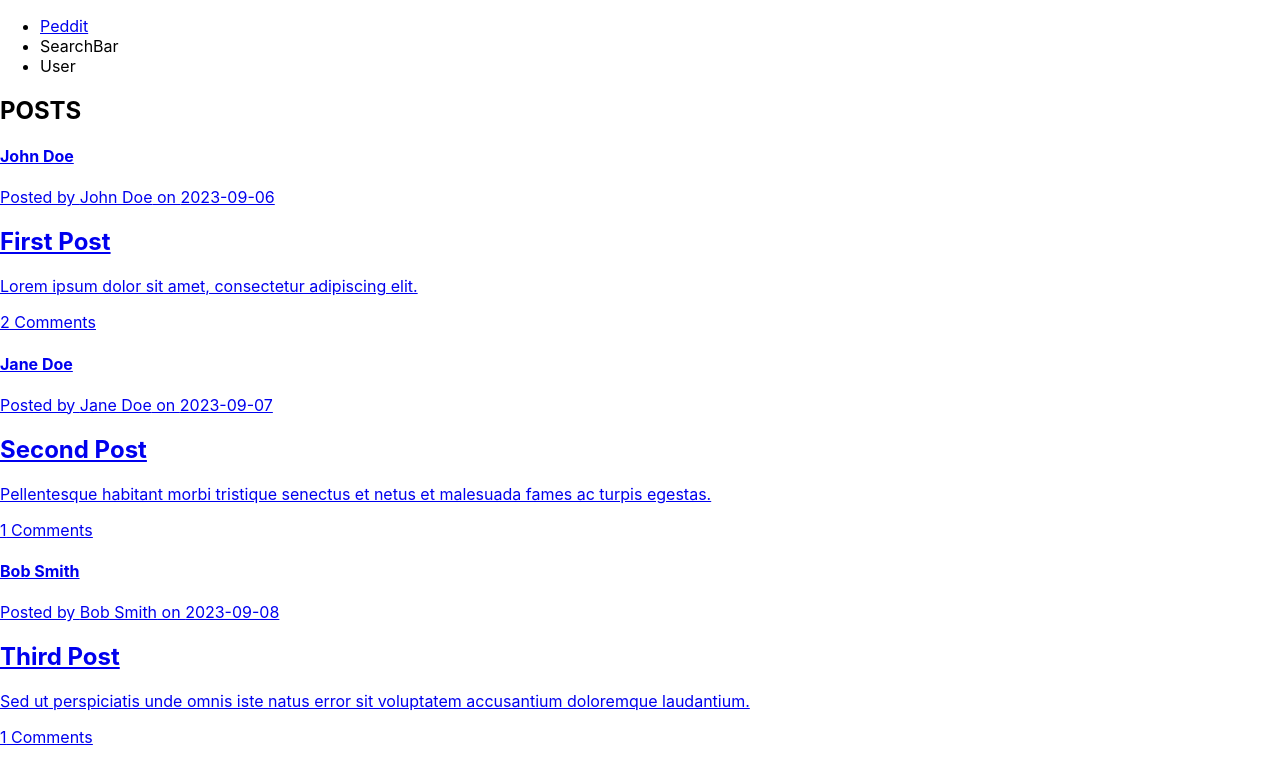
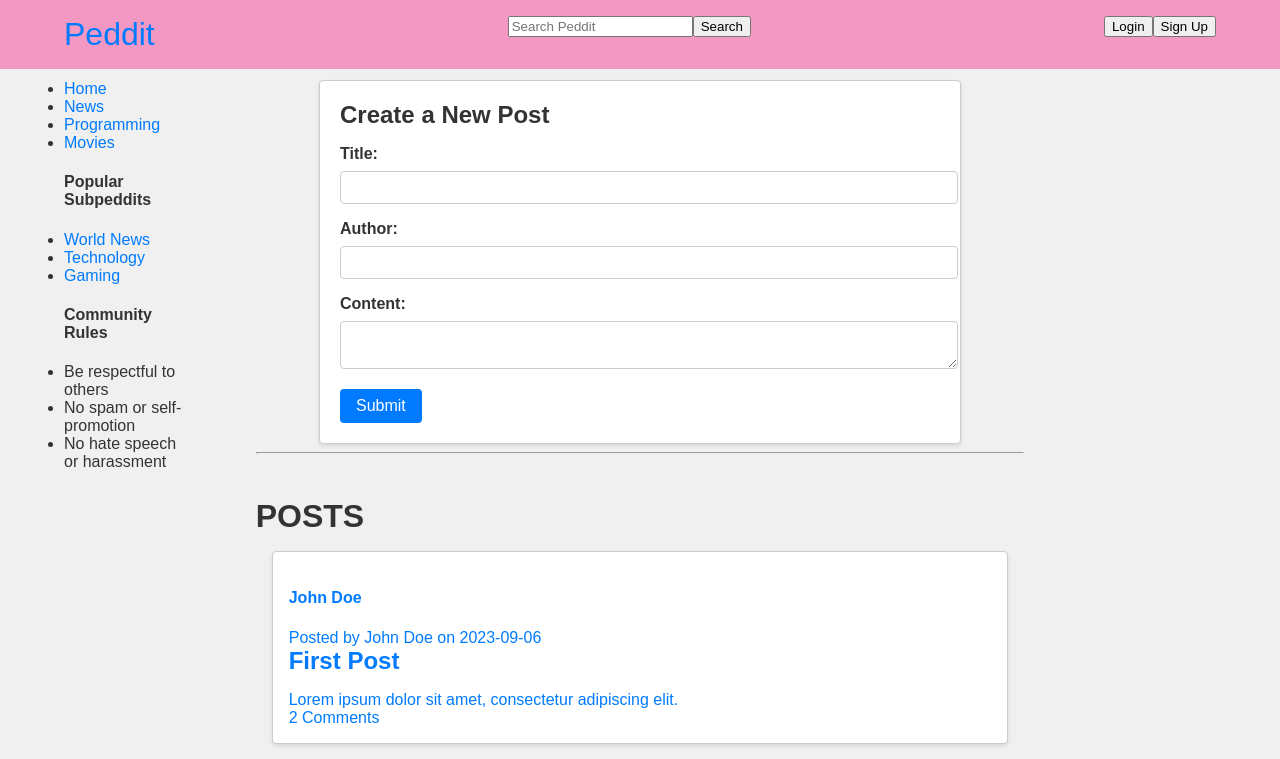
Before and after one commit to Pettyr/peddit, a React (Create React App) app: page /posts-list in a window 1280 px wide. Shown: the top 759 px of the page. Built offline with nearby package versions, Linux system fonts and the light colour scheme.

Commit message:
Added more components and applied styling

```diff
--- /dev/null
+++ b/src/components/CreatePostForm.css
@@ -0,0 +1,56 @@
+/* CreatePostForm.css (or your preferred CSS file) */
+
+/* Form container */
+.create-post-form {
+    max-width: 600px;
+    margin: 0 auto;
+    padding: 20px;
+    background-color: #fff;
+    border: 1px solid #ccc;
+    border-radius: 4px;
+    box-shadow: 0 2px 4px rgba(0, 0, 0, 0.1);
+  }
+
+  /* Form heading */
+  .create-post-form h2 {
+    font-size: 1.5rem;
+    margin-bottom: 1rem;
+  }
+
+  /* Form fields */
+  .create-post-form label {
+    display: block;
+    margin-bottom: 0.5rem;
+    font-weight: bold;
+  }
+
+  .create-post-form input[type="text"],
+  .create-post-form textarea {
+    width: 100%;
+    padding: 0.5rem;
+    margin-bottom: 1rem;
+    border: 1px solid #ccc;
+    border-radius: 4px;
+  }
+
+  /* Form button */
+  .create-post-form button[type="submit"] {
+    background-color: #007bff; /* Button color */
+    color: #fff;
+    border: none;
+    border-radius: 4px;
+    padding: 0.5rem 1rem;
+    font-size: 1rem;
+    cursor: pointer;
+  }
+
+  .create-post-form button[type="submit"]:hover {
+    background-color: #0056b3; /* Hover color */
+  }
+
+  /* Optional: Add media queries for responsive design */
+  @media (max-width: 768px) {
+    .create-post-form {
+      max-width: 100%;
+    }
+  }
--- a/src/components/CreatePostForm.js
+++ b/src/components/CreatePostForm.js
@@ -0,0 +1,75 @@
+import React, { useState, } from 'react';
+import { useNavigate } from 'react-router-dom';
+import './CreatePostForm.css';
+
+function CreatePostForm() {
+    const [formData, setFormData] = useState({
+      title: '',
+      author: '',
+      content: '',
+    });
+
+    const navigate = useNavigate();
+
+    // Define a function to handle form submission
+    const handleSubmit = (e) => {
+      e.preventDefault();
+      alert('Post Submission Successfil!')
+      // Perform form submission logic here
+      // For example, you can send the form data to an API
+      // After successful submission, navigate to a different route
+      navigate('/posts-list'); // Redirect to the post list page
+    };
+
+    // Define a function to handle input changes
+    const handleInputChange = (e) => {
+      const { name, value } = e.target;
+      setFormData({
+        ...formData,
+        [name]: value,
+      });
+    };
+
+    return (
+        <div className="create-post-form">
+        <h2>Create a New Post</h2>
+        <form onSubmit={handleSubmit}>
+          <div className="form-group">
+            <label htmlFor="title">Title:</label>
+            <input
+              type="text"
+              id="title"
+              name="title"
+              value={formData.title}
+              onChange={handleInputChange}
+              required
+            />
+          </div>
+          <div className="form-group">
+            <label htmlFor="author">Author:</label>
+            <input
+              type="text"
+              id="author"
+              name="author"
+              value={formData.author}
+              onChange={handleInputChange}
+              required
+            />
+          </div>
+          <div className="form-group">
+            <label htmlFor="content">Content:</label>
+            <textarea
+              id="content"
+              name="content"
+              value={formData.content}
+              onChange={handleInputChange}
+              required
+            />
+          </div>
+          <button type="submit">Submit</button>
+        </form>
+      </div>
+    );
+  }
+
+  export default CreatePostForm;
--- a/src/components/Header.js
+++ b/src/components/Header.js
@@ -2,21 +2,24 @@ import React from "react";
 import ROUTES from "../app/routes";
 import { NavLink } from "react-router-dom";
 
-export default function Header () {
-
+function Header() {
     return (
-        <ul>
-        <li>
-            <NavLink to={ROUTES.postListRoute()} >
+      <header className="header">
+        <div className="logo">
+          <NavLink to={ROUTES.postListRoute()} >
             Peddit
             </NavLink>
-        </li>
-        <li>
-            SearchBar
-        </li>
-        <li>
-            User
-        </li>
-        </ul>
-    )
-}
+        </div>
+        <div className="search-bar">
+          <input type="text" placeholder="Search Peddit" />
+          <button>Search</button>
+        </div>
+        <div className="user-menu">
+          <button className="login-button">Login</button>
+          <button className="signup-button">Sign Up</button>
+        </div>
+      </header>
+    );
+  }
+
+  export default Header;
--- /dev/null
+++ b/src/components/Post.css
@@ -0,0 +1,59 @@
+/* Post.css (or your preferred CSS file) */
+
+/* Post container */
+.post {
+    max-width: 600px;
+    margin: 10rem auto;
+    padding: 20px;
+    background-color: #fff;
+    border: 1px solid #ccc;
+    border-radius: 4px;
+    box-shadow: 0 2px 4px rgba(0, 0, 0, 0.1);
+  }
+
+  /* Post title */
+  .post h2 {
+    font-size: 1.5rem;
+    margin-bottom: 1rem;
+  }
+
+  /* Post meta info (Author, Date) */
+  .post p {
+    margin-bottom: 0.5rem;
+  }
+
+  /* Post content */
+  .post-content {
+    font-size: 1rem;
+    line-height: 1.4;
+    margin-bottom: 1rem;
+  }
+
+  /* Comments container */
+  .comments {
+    margin-top: 1rem;
+    padding: 1rem;
+    background-color: #f8f8f8;
+    border: 1px solid #ddd;
+    border-radius: 4px;
+  }
+
+  /* Individual comment */
+  .comment {
+    margin-top: 1rem;
+    padding: 1rem;
+    background-color: #fff;
+    border: 1px solid #ccc;
+    border-radius: 4px;
+  }
+
+  /* Comment author */
+  .comment .comment-author {
+    font-weight: bold;
+    margin-bottom: 0.5rem;
+  }
+
+  /* Comment content */
+  .comment .comment-content {
+    margin-bottom: 0;
+  }
--- a/src/components/Post.js
+++ b/src/components/Post.js
@@ -1,6 +1,7 @@
 import React from 'react';
 import { useParams } from 'react-router-dom';
 import dummyPosts from '../assets/dummyPosts';
+import './Post.css';
 
 function Post() {
   // Get the postId parameter from the URL
@@ -14,18 +15,19 @@ function Post() {
   }
 
   return (
-    <div>
+    <div className="post">
       <h2>{post.title}</h2>
       <p>Author: {post.author}</p>
       <p>Date: {post.date}</p>
-      <p>{post.content}</p>
-      <p>{post.comments.map(comment => (
-            <div key={comment.id}>
-                <p>Comment by: {comment.author}</p>
-                <p>{comment.content}</p>
-            </div>
+      <p className="post-content">{post.content}</p>
+      <div className="comments">
+        {post.comments.map((comment) => (
+          <div className="comment" key={comment.id}>
+            <p className="comment-author">Comment by: {comment.author}</p>
+            <p className="comment-content">{comment.content}</p>
+          </div>
         ))}
-      </p>
+      </div>
     </div>
   );
 }
--- a/src/components/PostList.js
+++ b/src/components/PostList.js
@@ -1,13 +1,22 @@
 import React from 'react';
 import { Link } from 'react-router-dom';
 import ROUTES from '../app/routes';
+import CreatePostForm from './CreatePostForm';
+import Sidebar from './Sidebar';
 
 import dummyPosts from '../assets/dummyPosts';
 
 export default function PostList() {
 
     return (
+        <section className="main-content">
         <section className="center">
+            <div>
+                <CreatePostForm />
+            </div>
+            <hr />
+            <br />
+            <br />
             <h1> POSTS </h1>
             {/* <ul className="post-list">
                 {Object.values(posts).map((post) => (
@@ -26,7 +35,7 @@ export default function PostList() {
                 </ul> */}
             <div>
             {dummyPosts.map(post => (
-            <article key={post.id}>
+            <article className="card" key={post.id}>
                 <Link to={ROUTES.postRoute(post.id)}>
                 <div>
                     <h4>{post.author}</h4>
@@ -42,5 +51,9 @@ export default function PostList() {
             ))}
             </div>
         </section>
+        <section className="sidebar">
+            <Sidebar />
+        </section>
+        </section>
     )
 }
--- a/src/components/Sidebar.js
+++ b/src/components/Sidebar.js
@@ -0,0 +1,51 @@
+import React from 'react';
+
+function Sidebar() {
+  return (
+    <div className="sidebar">
+      <ul className="sidebar-menu">
+        <li>
+          <a href="/">Home</a>
+        </li>
+        <li>
+          <a href="/r/news">News</a>
+        </li>
+        <li>
+          <a href="/r/programming">Programming</a>
+        </li>
+        <li>
+          <a href="/r/movies">Movies</a>
+        </li>
+        {/* Add more subreddit links as needed */}
+      </ul>
+      <div className="sidebar-widgets">
+        <div className="widget">
+          <h4>Popular Subpeddits</h4>
+          <ul>
+            <li>
+              <a href="/r/worldnews">World News</a>
+            </li>
+            <li>
+              <a href="/r/technology">Technology</a>
+            </li>
+            <li>
+              <a href="/r/gaming">Gaming</a>
+            </li>
+            {/* Add more popular subreddit links */}
+          </ul>
+        </div>
+        <div className="widget">
+          <h4>Community Rules</h4>
+          <ul>
+            <li>Be respectful to others</li>
+            <li>No spam or self-promotion</li>
+            <li>No hate speech or harassment</li>
+            {/* Add more community rules */}
+          </ul>
+        </div>
+      </div>
+    </div>
+  );
+}
+
+export default Sidebar;
--- a/src/index.css
+++ b/src/index.css
@@ -1,13 +1,118 @@
-body {
+/* global.css */
+
+/* Reset default margin and padding */
+body,
+h1,
+h2,
+h3,
+p,
+ul,
+ol,
+li {
   margin: 0;
-  font-family: -apple-system, BlinkMacSystemFont, 'Segoe UI', 'Roboto', 'Oxygen',
-    'Ubuntu', 'Cantarell', 'Fira Sans', 'Droid Sans', 'Helvetica Neue',
-    sans-serif;
-  -webkit-font-smoothing: antialiased;
-  -moz-osx-font-smoothing: grayscale;
+  padding: 0;
 }
 
-code {
-  font-family: source-code-pro, Menlo, Monaco, Consolas, 'Courier New',
-    monospace;
+/* Set a default font family and size */
+.header {
+  display: flex;
+  align-items: flex-start;
+  justify-content: space-between;
+  gap: 10rem;
+  position: fixed;
+  top: 0;
+  background-color: rgba(243, 113, 174, 0.699);
+  width: 100%;
+  padding: 1rem 0;
 }
+.logo {
+  font-size: 2rem;
+  margin-left: 5%;
+}
+
+.user-menu {
+  margin-right: 5%;
+}
+
+body {
+  font-family: Arial, sans-serif;
+  font-size: 16px;
+  align-items: center;
+  justify-content: center;
+}
+
+/* Set a background color and default text color */
+body {
+  background-color: #f0f0f0; /* Change to your desired background color */
+  color: #333; /* Change to your desired text color */
+}
+
+/* Style links */
+a {
+  text-decoration: none;
+  color: #007bff; /* Change link color to your preference */
+}
+
+a:hover {
+  text-decoration: underline;
+}
+
+/* Style headings */
+h1 {
+  font-size: 2rem;
+  margin-bottom: 1rem;
+}
+
+h2 {
+  font-size: 1.5rem;
+  margin-bottom: 1rem;
+}
+
+h3 {
+  font-size: 1.2rem;
+  margin-bottom: 1rem;
+}
+
+/* Style containers */
+.container {
+  max-width: 1200px; /* Adjust the maximum width as needed */
+  margin: 0 auto;
+  padding: 20px;
+}
+
+/* Add additional global styles as needed */
+
+/* Media queries for responsive design */
+@media (max-width: 768px) {
+  /* Add styles for smaller screens */
+}
+
+/* Define a card class */
+.card {
+  border: 1px solid #ccc;
+  border-radius: 4px;
+  padding: 1rem;
+  margin: 1rem;
+  background-color: #fff;
+  box-shadow: 0 2px 4px rgba(0, 0, 0, 0.1);
+}
+
+/* Add hover effect */
+.card:hover {
+  box-shadow: 0 4px 8px rgba(0, 0, 0, 0.2);
+  transform: translateY(-2px);
+}
+.main-content {
+  display: flex;
+  justify-content: center;
+  align-items: center;
+  margin-top: 5rem;
+}
+
+.sidebar {
+  position: fixed;
+  left: 0;
+  top: 10%;
+  margin-left: 5%;
+  max-width: 8rem;
+}
```
Also changed, not shown: src/app/AppLayout.css (deleted).
